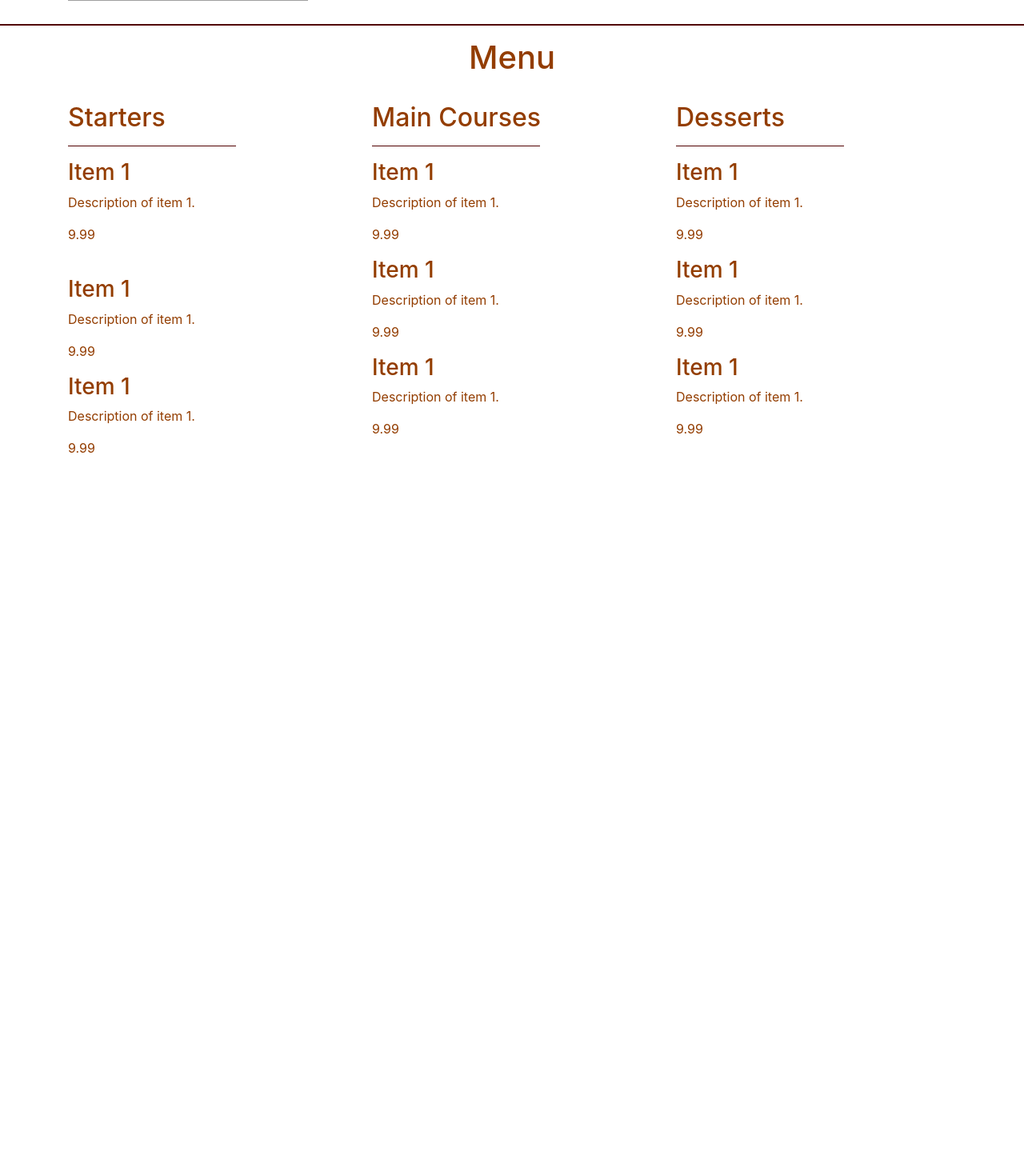
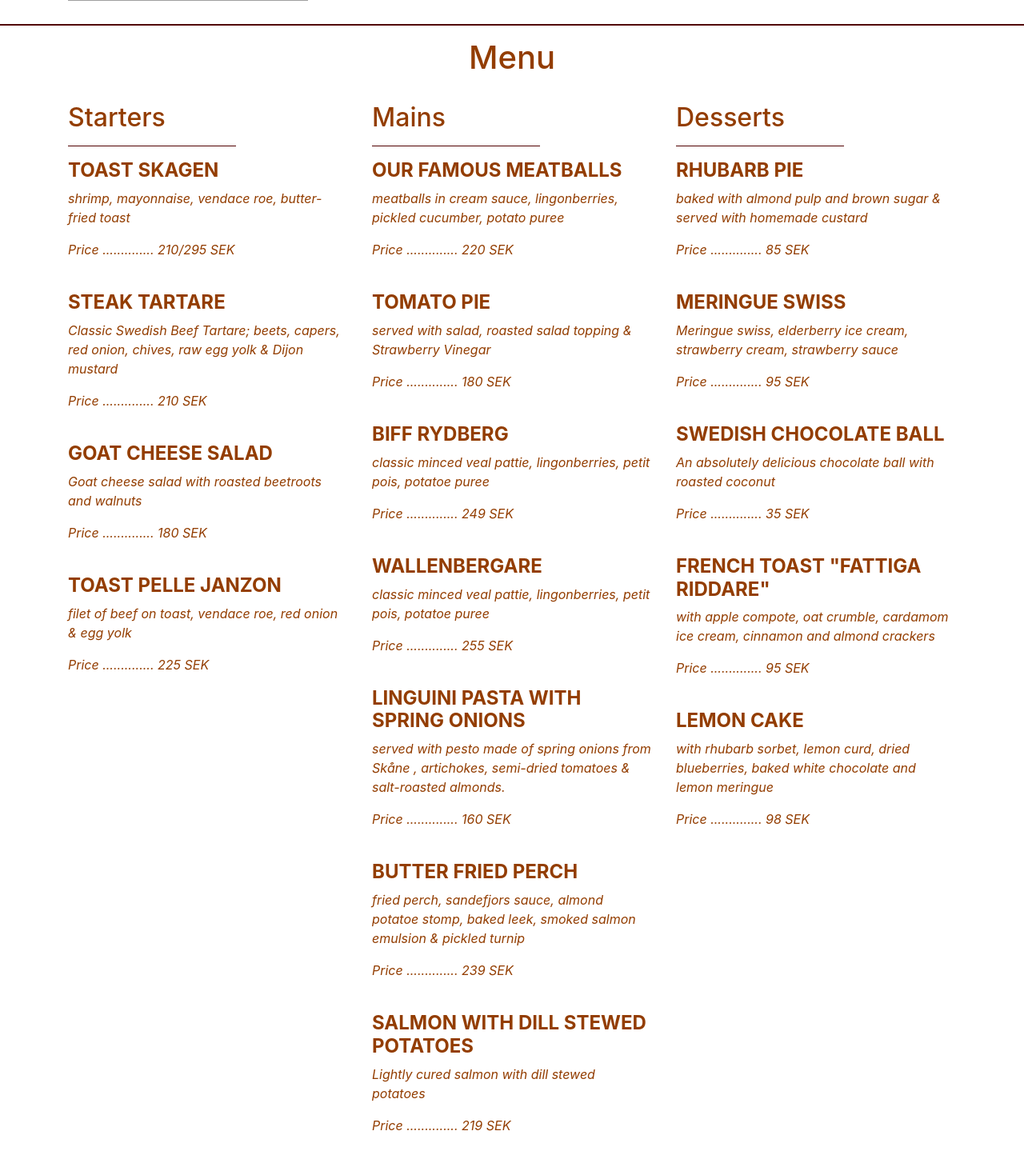
Before and after one commit to moolleer/P4-m-nes-restaurant, a Django app: page /menu/ in a window 1280 px wide. Shown: the part 346-1805 px from the top of the page at 80% size. Before the commit the page ends 912 px from the top, so only its background shows below. Run offline with Django 3.2, Linux system fonts and the light colour scheme; some libraries are stand-ins or nearby versions; grey boxes are pictures that could not be loaded.

Commit message:
update: add menu items

```diff
--- a/static/css/style.css
+++ b/static/css/style.css
@@ -1,3 +1,5 @@
+/* General styling */
+
 body {
   background-color: white;
   color: #933D00;
@@ -7,6 +9,20 @@ body {
   background-color: #6d0000 !important;
   border: 2px solid #510000;
   color: white;
+}
+
+.page-break {
+  border-top: 2px #510000 solid;
+}
+
+.column-break {
+  border-top: 1px #510000 solid;
+  width: 60%;
+  margin-left: 0%;
+}
+
+h4 {
+  font-weight: bold;
 }
 
 /* Hero Image*/
@@ -76,15 +92,7 @@ body {
   width: 60%;
 }
 
-.page-break {
-  border-top: 2px #510000 solid;
-}
 
-.column-break {
-  border-top: 1px #510000 solid;
-  width: 60%;
-  margin-left: 0%;
-}
 
 /**/
 
@@ -98,7 +106,7 @@ body {
   border-radius: 1%;
   border: 2px solid #510000;
   margin-top: 10px;
-  background-color: #DF7C41;
+
 
 }
 
@@ -108,3 +116,9 @@ body {
   padding: 5px;
   margin: 5px 0 10px 0;
 }
+
+/* Menu */
+
+.menu-item p {
+  font-style: italic;
+}
--- a/templates/menu.html
+++ b/templates/menu.html
@@ -10,60 +10,114 @@
             <h2>Starters</h2>
             <hr class="column-break">
             <div class="menu-item">
-                <h3>Item 1</h3>
-                <p>Description of item 1.</p>
-                <p class="price">9.99</p>
-                <br>
+                <h4>TOAST SKAGEN</h4>
+                <p>shrimp, mayonnaise, vendace roe, butter-fried toast</p>
+                <p class="price">Price .............. 210/295 SEK</p>
             </div>
+            <br>
             <div class="menu-item">
-                <h3>Item 1</h3>
-                <p>Description of item 1.</p>
-                <p class="price">9.99</p>
+                <h4>STEAK TARTARE</h4>
+                <p>Classic Swedish Beef Tartare; beets, capers, red onion, chives,
+                    raw egg yolk & Dijon mustard</p>
+                <p class="price">Price .............. 210 SEK</p>
             </div>
+            <br>
             <div class="menu-item">
-                <h3>Item 1</h3>
-                <p>Description of item 1.</p>
-                <p class="price">9.99</p>
+                <h4>GOAT CHEESE SALAD</h4>
+                <p>Goat cheese salad with roasted beetroots and walnuts</p>
+                <p class="price">Price .............. 180 SEK</p>
             </div>
+            <br>
+            <div class="menu-item">
+                <h4>TOAST PELLE JANZON</h4>
+                <p>filet of beef on toast, vendace roe, red onion & egg yolk</p>
+                <p class="price">Price .............. 225 SEK</p>
+            </div>
+            <br>
         </div>
 
         <div class="col-lg-4 col-md-6">
-            <h2>Main Courses</h2>
+            <h2>Mains</h2>
             <hr class="column-break">
             <div class="menu-item">
-                <h3>Item 1</h3>
-                <p>Description of item 1.</p>
-                <p class="price">9.99</p>
+                <div class="menu-item">
+                <h4>OUR FAMOUS MEATBALLS</h4>
+                <p>meatballs in cream sauce, lingonberries, pickled cucumber,
+                    potato puree</p>
+                <p class="price">Price .............. 220 SEK</p>
+                </div>
+                <br>
+                <h4>TOMATO PIE</h4>
+                <p>served with salad, roasted salad topping & Strawberry Vinegar</p>
+                <p class="price">Price .............. 180 SEK</p>
             </div>
+            <br>
             <div class="menu-item">
-                <h3>Item 1</h3>
-                <p>Description of item 1.</p>
-                <p class="price">9.99</p>
+                <h4>BIFF RYDBERG</h4>
+                <p>classic minced veal pattie, lingonberries, petit pois, potatoe
+                    puree</p>
+                <p class="price">Price .............. 249 SEK</p>
             </div>
+            <br>
             <div class="menu-item">
-                <h3>Item 1</h3>
-                <p>Description of item 1.</p>
-                <p class="price">9.99</p>
+                <h4>WALLENBERGARE</h4>
+                <p>classic minced veal pattie, lingonberries, petit pois, potatoe puree</p>
+                <p class="price">Price .............. 255 SEK</p>
             </div>
+            <br>
+            <div class="menu-item">
+                <h4>LINGUINI PASTA WITH SPRING ONIONS</h4>
+                <p>served with pesto made of spring onions from Skåne , artichokes,
+                    semi-dried tomatoes & salt-roasted almonds.</p>
+                <p class="price">Price .............. 160 SEK</p>
+            </div>
+            <br>
+            <div class="menu-item">
+                <h4>BUTTER FRIED PERCH</h4>
+                <p>fried perch, sandefjors sauce, almond potatoe stomp, baked
+                    leek, smoked salmon emulsion & pickled turnip</p>
+                <p class="price">Price .............. 239 SEK</p>
+            </div>
+            <br>
+            <div class="menu-item">
+                <h4>SALMON WITH DILL STEWED POTATOES</h4>
+                <p>Lightly cured salmon with dill stewed potatoes</p>
+                <p class="price">Price .............. 219 SEK</p>
+            </div>
+            <br>
         </div>
 
         <div class="col-lg-4 col-md-6">
             <h2>Desserts</h2>
             <hr class="column-break">
             <div class="menu-item">
-                <h3>Item 1</h3>
-                <p>Description of item 1.</p>
-                <p class="price">9.99</p>
+                <h4>RHUBARB PIE</h4>
+                <p>baked with almond pulp and brown sugar & served with homemade custard</p>
+                <p class="price">Price .............. 85 SEK</p>
             </div>
+            <br>
             <div class="menu-item">
-                <h3>Item 1</h3>
-                <p>Description of item 1.</p>
-                <p class="price">9.99</p>
+                <h4>MERINGUE SWISS</h4>
+                <p>Meringue swiss, elderberry ice cream, strawberry cream, strawberry sauce</p>
+                <p class="price">Price .............. 95 SEK</p>
             </div>
+            <br>
             <div class="menu-item">
-                <h3>Item 1</h3>
-                <p>Description of item 1.</p>
-                <p class="price">9.99</p>
+                <h4>SWEDISH CHOCOLATE BALL</h4>
+                <p>An absolutely delicious chocolate ball with roasted coconut</p>
+                <p class="price">Price .............. 35 SEK</p>
+            </div>
+            <br>
+            <div class="menu-item">
+                <h4>FRENCH TOAST "FATTIGA RIDDARE"</h4>
+                <p>with apple compote, oat crumble, cardamom ice cream, cinnamon and almond crackers</p>
+                <p class="price">Price .............. 95 SEK</p>
+            </div>
+            <br>
+            <div class="menu-item">
+                <h4>LEMON CAKE</h4>
+                <p>with rhubarb sorbet, lemon curd, dried blueberries, baked white chocolate and lemon meringue</p>
+                <p class="price">Price .............. 98 SEK</p>
             </div>
         </div>
     </div>
```
